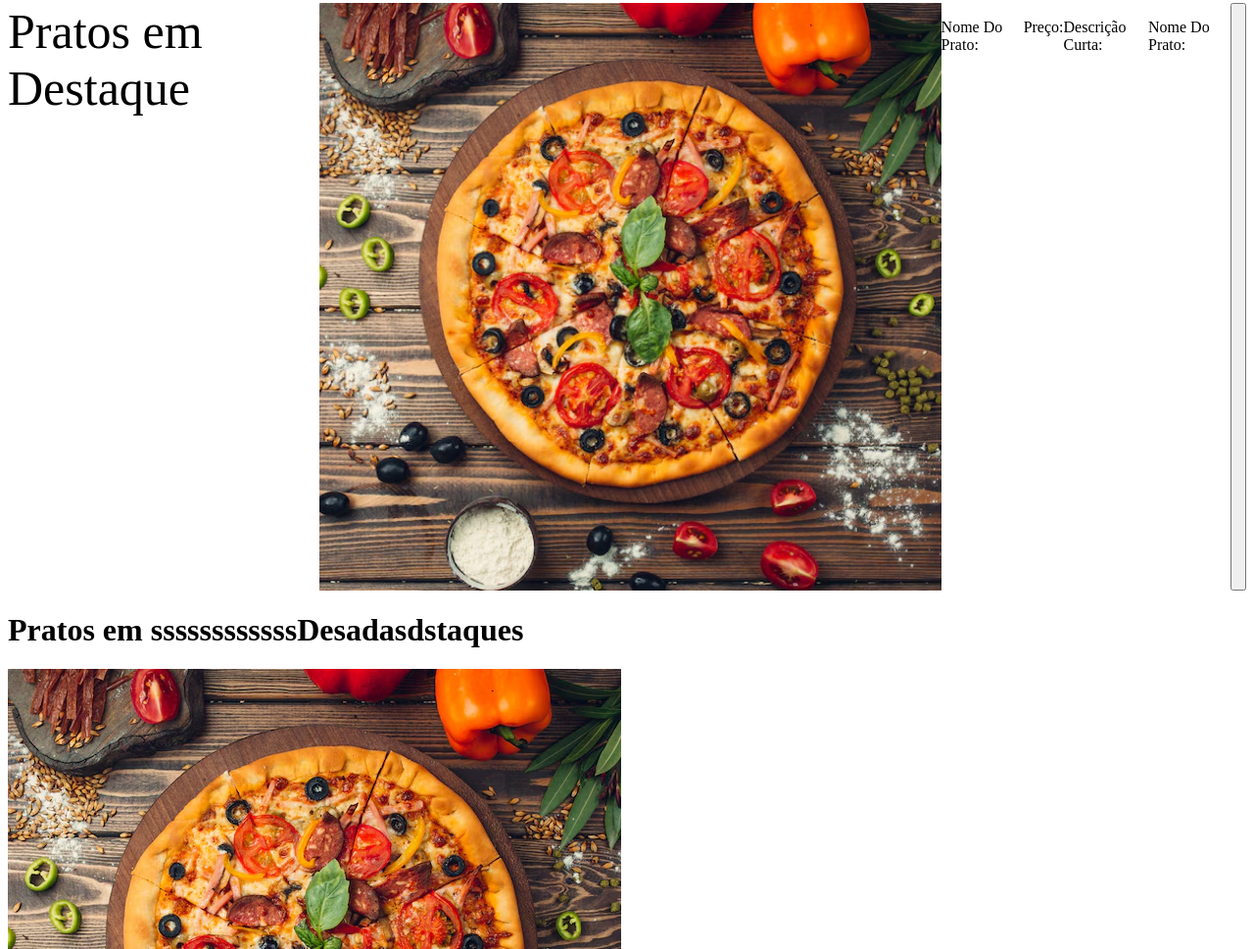
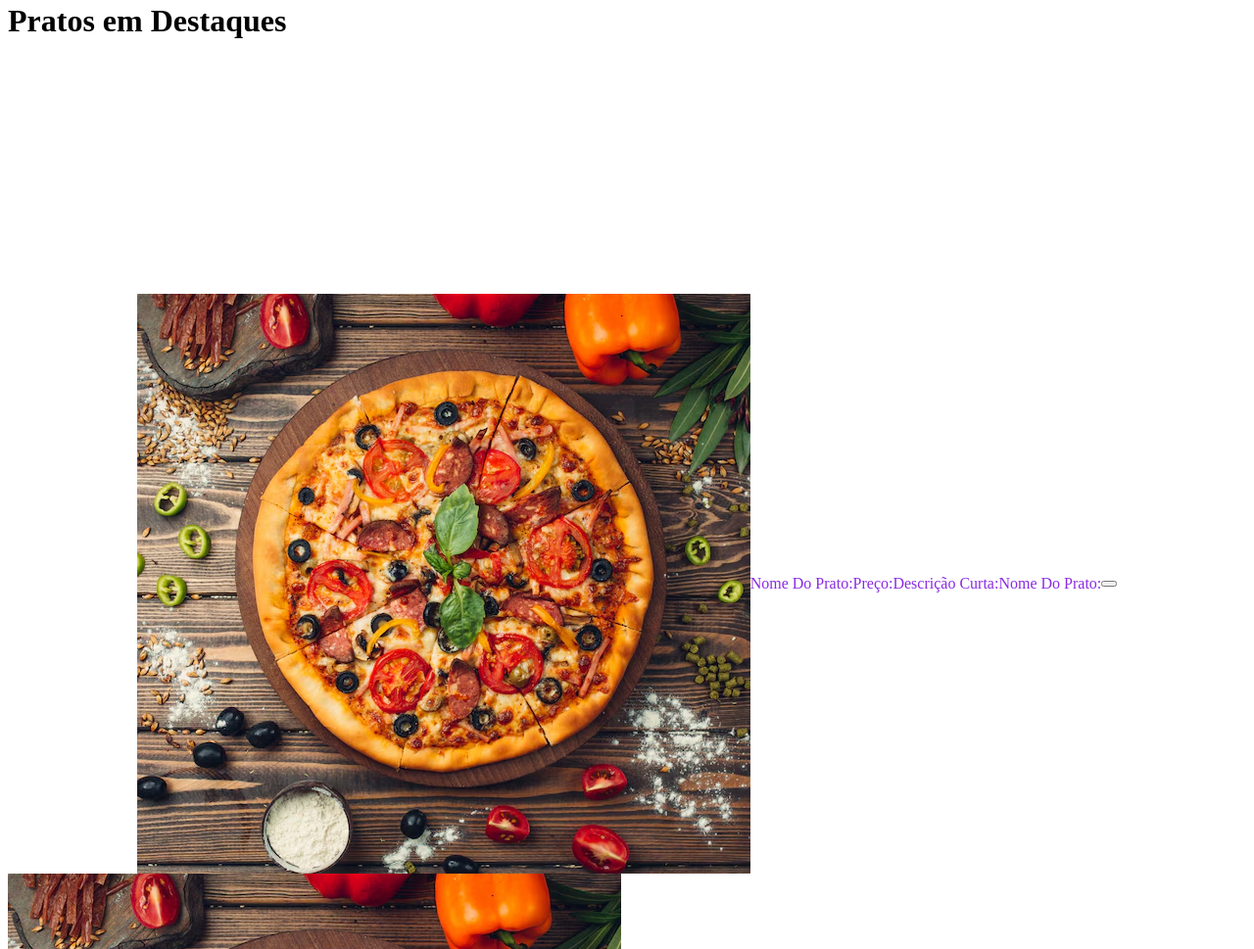
Before and after one commit to BooLeandro1911/das, a plain HTML site: page index.html in a window 1280 px wide. Shown: the part 1531-2500 px from the top of the page at 98% size. Drawn offline with Linux system fonts and the light colour scheme.

Commit message:
arrumando algumas coisas

```diff
--- a/index.html
+++ b/index.html
@@ -52,24 +52,18 @@
 
 <body>
 
-    <section class="prato1">
-        <a class="pratosEmDestaque">Pratos em Destaque</a>
-            <img class="image1" src="Imagens/p1.avif" alt="pizza1">
-             <p>Nome Do Prato:</p>
-                <p>Preço:</p>
-                <p>Descrição Curta:</p>
-                <p>Nome Do Prato:</p>
-        <button class="botaoVerMais"><a href="linkVerMais"></a></button>
-    </section>
 
-    <h1>Pratos em ssssssssssssDesadasdstaques</h1>
-    <section class="prato2"><img src="/imagens/p1.avif" alt="pizza2">
+    <h1>Pratos em Destaques</h1>
+    <div class="prato2"><img src="/imagens/p1.avif" alt="pizza2">
         <p>Nome Do Prato:</p>
         <p>Preço:</p>
         <p>Descrição Curta:</p>
         <p>Nome Do Prato:</p>
         <button class="botaoVerMais"><a href="linkVerMais"></a></button>
-    </section>
+    </div>
+
+
+
 
 
     <section class="prato3"><img src="/imagens/p1.avif" alt="pizza3">
--- a/style.css
+++ b/style.css
@@ -154,3 +154,15 @@ justify-content: center;
 height: 600px;
 
 }
+
+
+.prato2{
+
+color: blueviolet;
+display: flex;
+justify-content: center;
+align-items: center;
+margin-top: 260px;
+
+
+}
```
